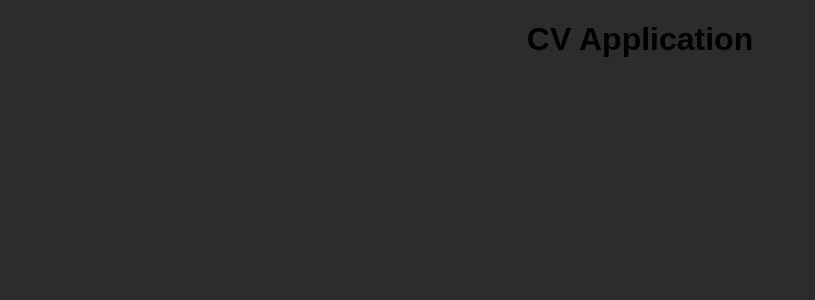
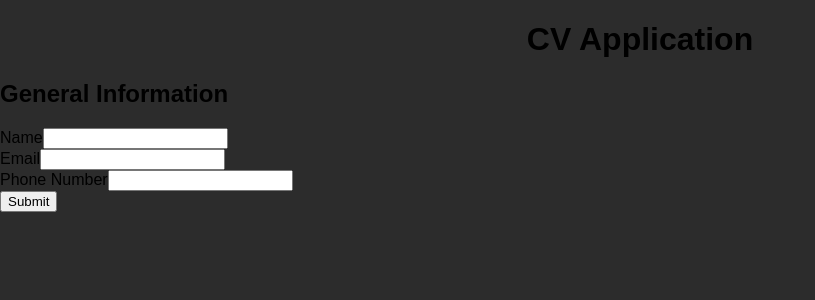
Before and after one commit to Fabz-fp/top_cvApplication, a React (Vite) app: page / in a window 1280 px wide. Shown: the top 300 px of the page, without its empty margins (0-815 px from the left). Built offline with nearby package versions, Linux system fonts and the light colour scheme.

Commit message:
feat: add general info section with edit functionality

```diff
--- a/src/App.jsx
+++ b/src/App.jsx
@@ -1,9 +1,12 @@
 import './styles/App.css';
+import GeneralInfo from './components/GeneralInfo';
 
 function App() {
   return (
     <div>
       <h1>CV Application</h1>
+
+      <GeneralInfo />
     </div>
   );
 }
--- /dev/null
+++ b/src/components/GeneralInfo.jsx
@@ -0,0 +1,96 @@
+import { useState } from 'react';
+
+function GeneralInfo() {
+    const [isEditing, setIsEditing] = useState(true);
+
+    const [generalInfo, setGeneralInfo] = useState({
+        name: '',
+        email: '',
+        phone: ''
+    });
+
+    function handleChange(e) {
+        const { name, value } = e.target;
+
+        setGeneralInfo({
+            ...generalInfo,
+            [name]: value,
+        });
+    }
+
+    function handleSubmit(e) {
+        e.preventDefault();
+        setIsEditing(false);
+    }
+
+    function handleEdit() {
+        setIsEditing(true);
+    }
+
+    if (isEditing) {
+        return (
+            <section>
+                <h2>General Information</h2>
+
+                <form onSubmit={handleSubmit}>
+                    <div>
+                        <label htmlFor="name">Name</label>
+                        <input
+                            type="text"
+                            id='name'
+                            name='name'
+                            value={generalInfo.name}
+                            onChange={handleChange}
+                        />
+                    </div>
+
+                    <div>
+                        <label htmlFor="email">Email</label>
+                        <input
+                            type="email"
+                            id='email'
+                            name='email'
+                            value={generalInfo.email}
+                            onChange={handleChange}
+                        />
+                    </div>
+
+                    <div>
+                        <label htmlFor="phone">Phone Number</label>
+                        <input
+                            type="tel"
+                            id='phone'
+                            name='phone'
+                            value={generalInfo.phone}
+                            onChange={handleChange}
+                        />
+                    </div>
+
+                    <button type='submit'>Submit</button>
+                </form>
+            </section>
+        );
+    }
+
+    return (
+        <section>
+            <h2>General Information</h2>
+
+            <p>
+                <strong>Name:</strong> {generalInfo.name}
+            </p>
+
+            <p>
+                <strong>Email:</strong> {generalInfo.email}
+            </p>
+
+            <p>
+                <strong>Phone:</strong> {generalInfo.phone}
+            </p>
+
+            <button onClick={handleEdit}>Edit</button>
+        </section>
+    );
+}
+
+export default GeneralInfo;
```
